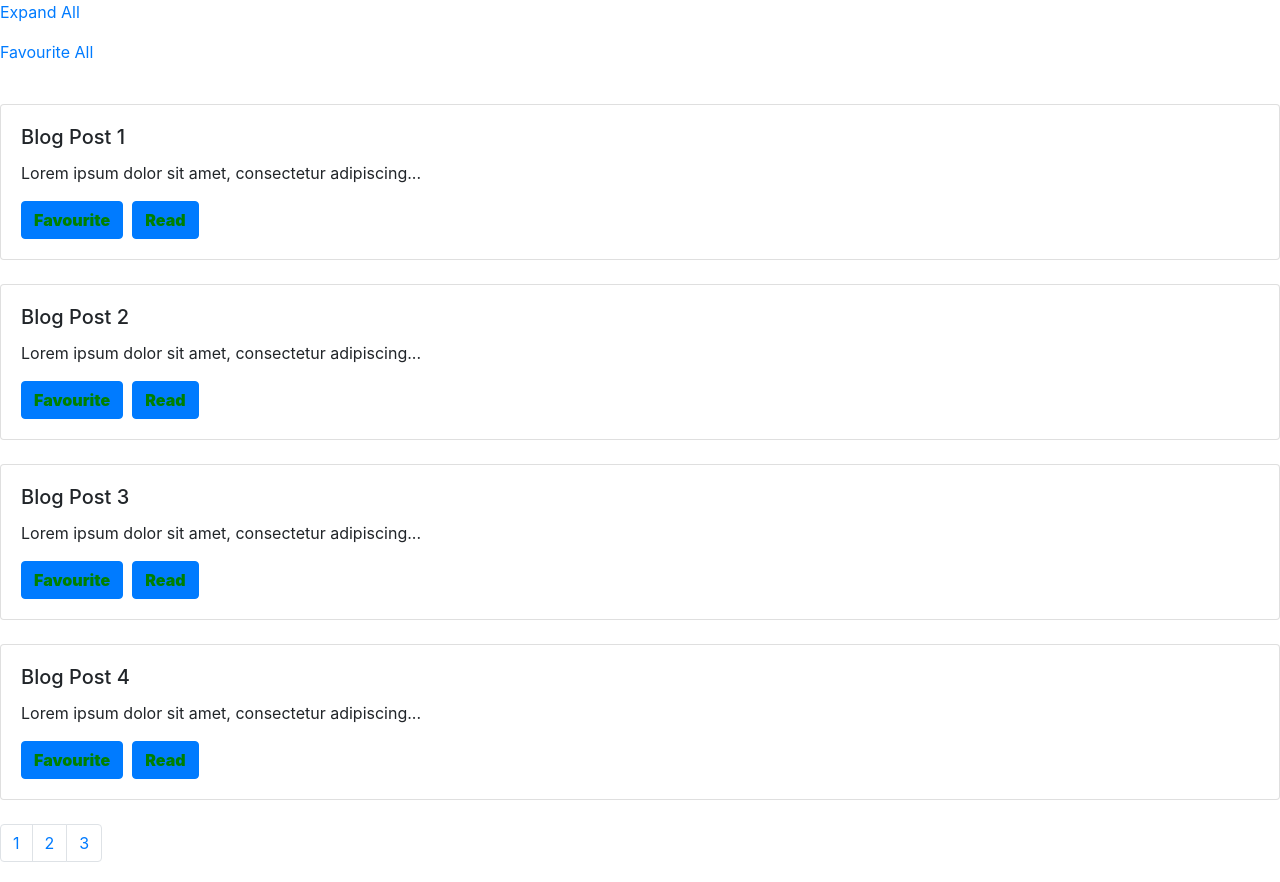
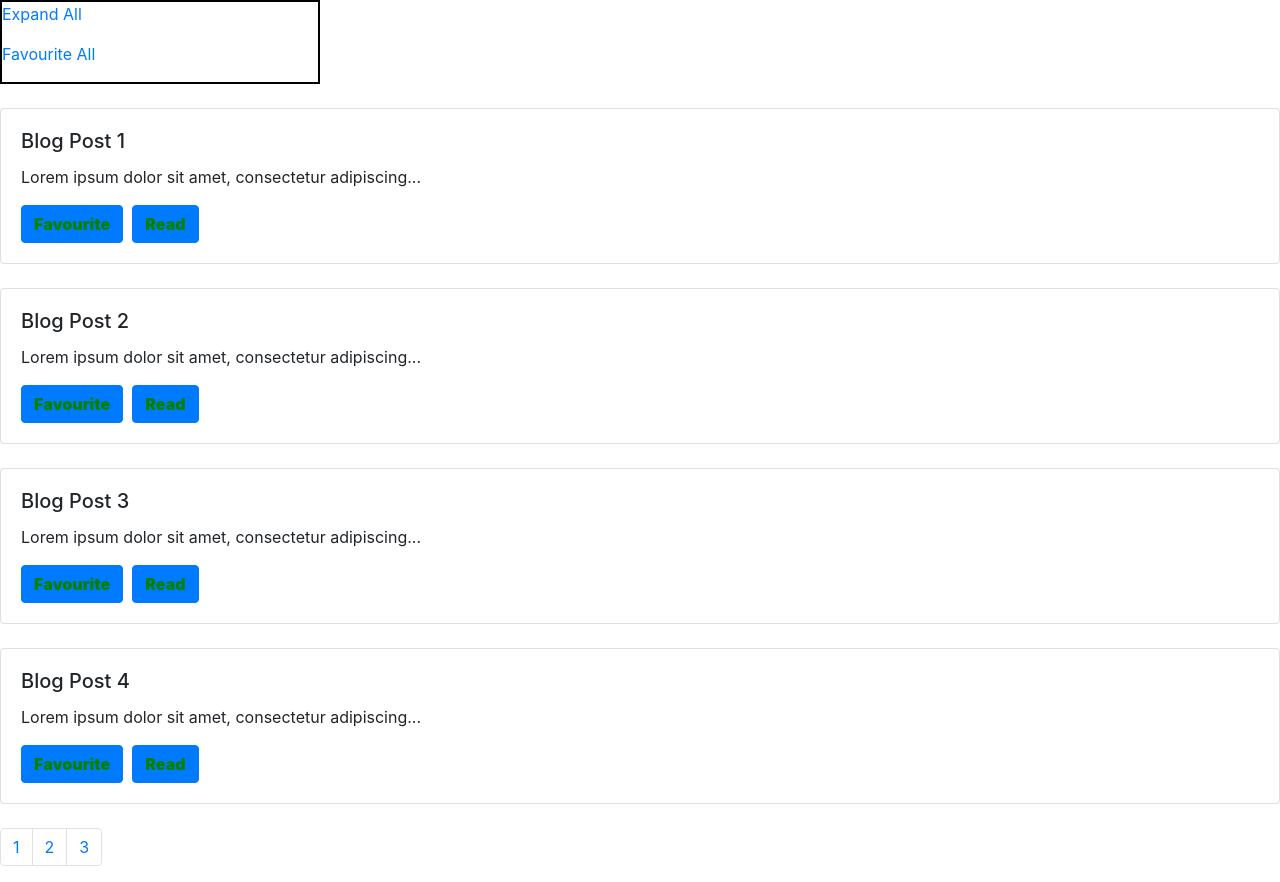
Before and after one commit to dreamz001/angularComponentsInDepth, an Angular app: page / in a window 1280 px wide. Built offline with nearby package versions, Linux system fonts and the light colour scheme.

Commit message:
Chapter-21 done.

```diff
--- a/src/app/app.module.ts
+++ b/src/app/app.module.ts
@@ -8,6 +8,7 @@
 import { PaginatorComponent } from './paginator/paginator.component';
 import { BlogDataService } from './blog-data.service';
 import { HighlightDirective } from './highlight.directive';
+import { CardComponent } from './card/card.component';
 
 @NgModule({
   declarations: [
@@ -16,7 +17,8 @@
     BlogListComponent,
     TruncatePipe,
     PaginatorComponent,
-    HighlightDirective
+    HighlightDirective,
+    CardComponent
   ],
   imports: [
     BrowserModule
--- a/src/app/blog-list/blog-list.component.html
+++ b/src/app/blog-list/blog-list.component.html
@@ -1,5 +1,7 @@
-<p><a href="#" (click)="expandAll()">Expand All</a></p>
-<p><a href="#" (click)="favAll()">Favourite All</a></p>
+<app-card>
+  <p><a href="#" (click)="expandAll()">Expand All</a></p>
+  <p><a href="#" (click)="favAll()">Favourite All</a></p>
+</app-card>
 <app-blog-post-tile
 #tile
   *ngFor="let post of blogPosts[currentPage]"
--- /dev/null
+++ b/src/app/card/card.component.html
@@ -0,0 +1,3 @@
+<div class="bordered">
+  <ng-content></ng-content>
+</div>
--- /dev/null
+++ b/src/app/card/card.component.scss
@@ -0,0 +1,4 @@
+.bordered{
+    border: 2px solid black;
+    max-width: 25%;
+}
--- /dev/null
+++ b/src/app/card/card.component.ts
@@ -0,0 +1,15 @@
+import { Component, OnInit } from '@angular/core';
+
+@Component({
+  selector: 'app-card',
+  templateUrl: './card.component.html',
+  styleUrls: ['./card.component.scss']
+})
+export class CardComponent implements OnInit {
+
+  constructor() { }
+
+  ngOnInit() {
+  }
+
+}
```
Also changed, not shown: 1 other file (tests, documents, lock files or other folders).
